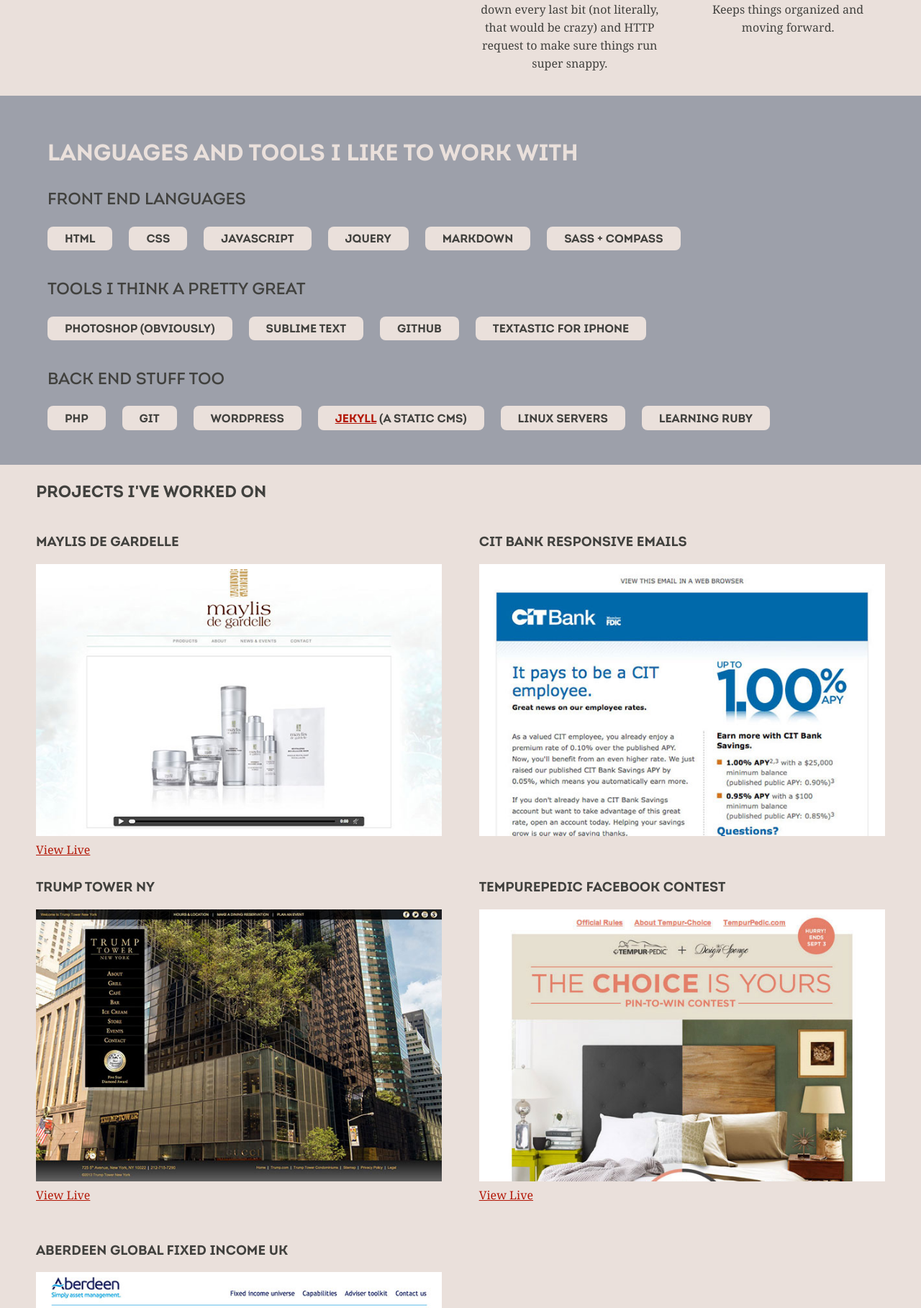
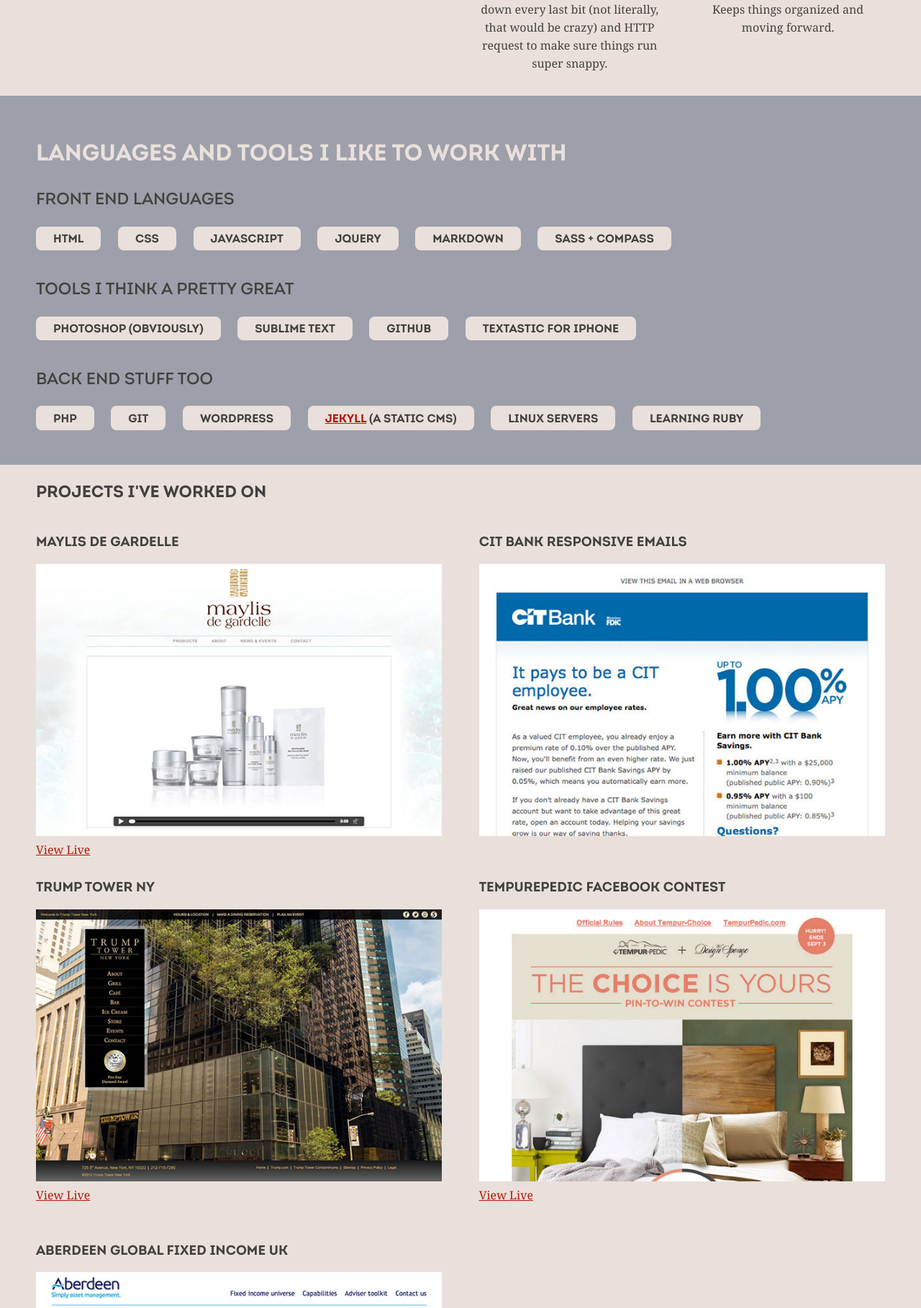
Before and after one commit to s8m2s/s8m2s.github.io, a Jekyll site: the page built from index.html, in a window 1280 px wide. Shown: the part 1535-3353 px from the top of the page at 72% size. Built offline with Jekyll 4.4.1, drawn with Linux system fonts in a browser that asks for light colours.

Commit message:
temporary inner padding fix for centered sections

```diff
--- a/stylesheets/_sass/main.scss
+++ b/stylesheets/_sass/main.scss
@@ -416,6 +416,7 @@
     margin: 0;
     .inner {
         padding:1em;
+        max-width: 1212px; // temp fix
     }
 
     // section{
@@ -508,6 +509,9 @@
     background: $color-black;
     color: $color-white;
     margin: 0;
+    .inner {
+        max-width: 1212px; // temp fix
+    }
     footer {
         padding:1em;
     }
--- a/stylesheets/main.css
+++ b/stylesheets/main.css
@@ -1028,6 +1028,7 @@
 }
 #specs .inner {
   padding: 1em;
+  max-width: 1212px;
 }
 #specs h2 {
   color: #41413e;
@@ -1159,6 +1160,9 @@
   color: #eae0db;
   margin: 0;
 }
+#footer .inner {
+  max-width: 1212px;
+}
 #footer footer {
   padding: 1em;
 }
```
